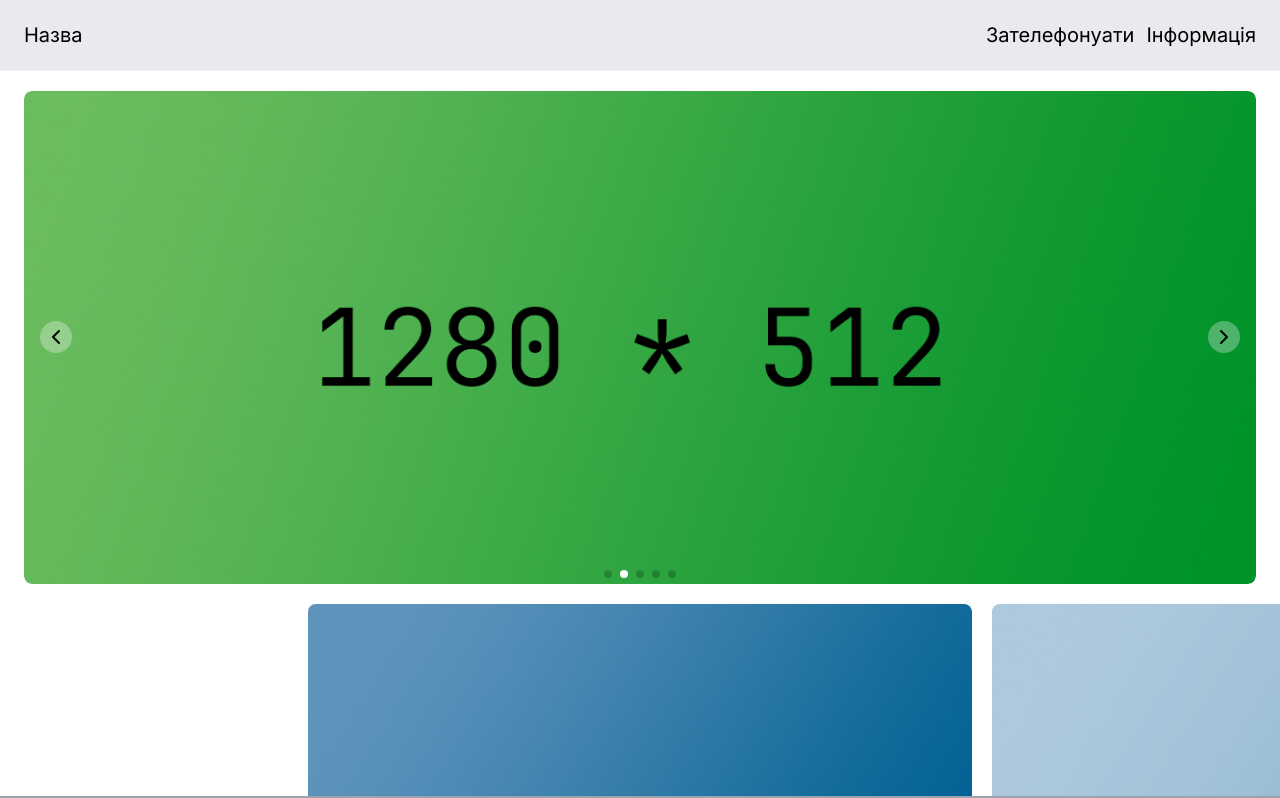
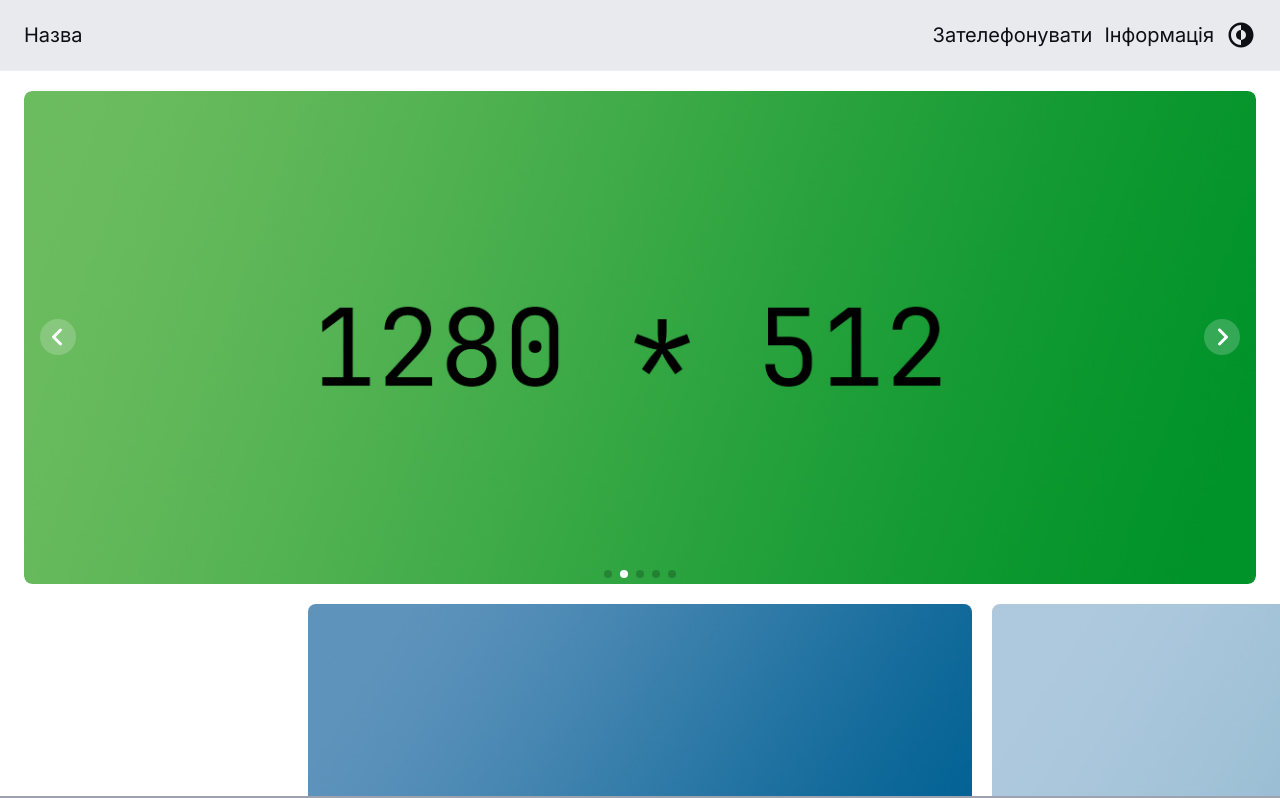
Before and after one commit to bodik87/landing-var-1, a Next.js app: page / in a window 1280 px wide. Shown: the top 798 px of the page. Built offline with nearby package versions, Linux system fonts and the light colour scheme.

Commit message:
ThemeToggle

```diff
--- a/app/globals.css
+++ b/app/globals.css
@@ -5,6 +5,10 @@
 * {
   -webkit-tap-highlight-color: transparent;
   --swiper-theme-color: #ffffff !important;
+}
+
+body {
+  @apply bg-white dark:bg-app-black text-app-black dark:text-white;
 }
 
 @layer base {
@@ -23,10 +27,10 @@
   @apply w-2;
 }
 ::-webkit-scrollbar-track {
-  @apply bg-white mb-1;
+  @apply bg-gray-400 mb-1;
 }
 ::-webkit-scrollbar-thumb {
-  @apply bg-[#353535];
+  @apply bg-[#1D1D1F];
 }
 
 .wrapper {
--- a/components/Footer.tsx
+++ b/components/Footer.tsx
@@ -2,7 +2,7 @@ import React from 'react'
 
 const Footer = () => {
   return (
-    <footer className="bg-gray-100 mt-auto">
+    <footer className="bg-gray-100 dark:bg-[#1D1D1F] mt-auto">
       <section className="wrapper flex justify-between items-center">
         <p className="text-sm">
           © 2023 Назва. Всі права захищені. Слава Україні!!!
--- a/components/Header.tsx
+++ b/components/Header.tsx
@@ -2,6 +2,7 @@
 import React, { useState } from "react";
 import Link from "next/link";
 import { useMotionValueEvent, useScroll } from "framer-motion";
+import ThemeToggle from "./ui/ThemeToggle";
 
 const Header = () => {
  const [scrollUp, setScrollUp] = useState(true);
@@ -18,17 +19,18 @@ const Header = () => {
 
  return (
   <header
-   className={`bg-gray-300/50 border-b border-b-gray-50/50 backdrop-blur-xl sticky top-0 transition-all z-30 ${!scrollUp && "-translate-y-[110%]"}`}
+   className={`bg-gray-300/50 dark:bg-white/5 border-b border-b-gray-50/30 backdrop-blur-xl sticky top-0 transition-all z-30 ${!scrollUp && "-translate-y-[110%]"}`}
   >
    <section className="wrapper flex justify-between items-center text-[min(4vw,20px)]">
     <Link href="/">Назва</Link>
 
     <nav className="space-x-3 flex items-center">
      <a href="tel:+380660984114">
-      <span className="hidden sm:block">Зателефонуати</span>
+      <span className="hidden sm:block">Зателефонувати</span>
       <span className="sm:hidden"><PhoneIcon /></span>
      </a>
      <Link href={`/information`}>Інформація</Link>
+     <ThemeToggle />
     </nav>
    </section>
   </header>
--- a/components/carousels/Carousel_full.tsx
+++ b/components/carousels/Carousel_full.tsx
@@ -54,36 +54,28 @@ export const Carousel_full = ({ slides }: Props) => {
 
       <button
         onClick={() => swiperRef.current?.slidePrev()}
-        className="hidden sm:flex absolute top-1/2 -translate-y-1/2 left-10 w-8 h-8 rounded-full bg-white/30 z-10 items-center justify-center hover:scale-105 transition-all"
+        className="idden sm:flex absolute top-1/2 -translate-y-1/2 left-10 w-9 h-9 rounded-full overflow-hidden bg-white/20 z-10 items-center justify-center hover:scale-105 transition-all rotate-180"
       >
-        <ArrowIcon />
+        <Arrow />
       </button>
       <button
         onClick={() => swiperRef.current?.slideNext()}
-        className="hidden sm:flex absolute top-1/2 -translate-y-1/2 rotate-180 right-10 w-8 h-8 rounded-full bg-white/30 z-10 items-center justify-center hover:scale-105 transition-all"
+        className="hidden sm:flex absolute top-1/2 -translate-y-1/2 right-10 w-9 h-9 rounded-full overflow-hidden bg-white/20 z-10 items-center justify-center hover:scale-105 transition-all"
       >
-        <ArrowIcon />
+        <Arrow />
       </button>
     </section>
   );
 };
 
-export function ArrowIcon() {
+function Arrow() {
   return (
     <svg
-      width="24"
-      height="24"
-      viewBox="0 0 24 24"
-      fill="none"
       xmlns="http://www.w3.org/2000/svg"
-    >
-      <path
-        d="M15 6L9 12L15 18"
-        stroke="black"
-        strokeLinecap="round"
-        strokeLinejoin="round"
-        strokeWidth="2"
-      />
+      viewBox="0 0 36 36">
+      <path fill="white"
+        d="M23.5587,16.916 C24.1447,17.4999987 24.1467,18.446 23.5647,19.034 L16.6077,26.056 C16.3147,26.352 15.9287,26.4999987 15.5427,26.4999987 C15.1607,26.4999987 14.7787,26.355 14.4867,26.065 C13.8977,25.482 13.8947,24.533 14.4777,23.944 L20.3818,17.984 L14.4408,12.062 C13.8548,11.478 13.8528,10.5279 14.4378,9.941 C15.0218,9.354 15.9738,9.353 16.5588,9.938 L23.5588,16.916 L23.5587,16.916 Z">
+      </path>
     </svg>
   );
 }
--- a/components/ui/ButtonUp.tsx
+++ b/components/ui/ButtonUp.tsx
@@ -40,11 +40,14 @@ export default function ButtonUp() {
   );
 }
 
-export function UpArrowIcon() {
+export function UpArrowIcon({ active = false }) {
   return (
     <svg xmlns="http://www.w3.org/2000/svg" width="24" height="24" fill="none">
       <path
-        stroke="#000"
+        className={`${active
+          ? "stroke-app-black dark:stroke-white"
+          : "stroke-app-black dark:stroke-white"
+          }`}
         strokeLinecap="round"
         strokeLinejoin="round"
         strokeWidth="2"
--- /dev/null
+++ b/components/ui/ThemeToggle.tsx
@@ -0,0 +1,43 @@
+"use client"
+import useTheme from '@/hooks/useTheme';
+import React from 'react'
+
+const ThemeToggle = () => {
+  const { theme, toggleTheme } = useTheme();
+  const handleClick = () => toggleTheme();
+
+  return (
+    <button
+      type="button"
+      onClick={() => handleClick()}
+      className="smallBtn"
+    >
+      <ThemeIcon active={theme === "dark"} />
+    </button>
+  )
+}
+
+export default ThemeToggle
+
+function ThemeIcon({ active = false }) {
+  return (
+    <svg xmlns="http://www.w3.org/2000/svg" width="30" height="30" fill="none">
+      <path
+        className={`${active
+          ? "fill-app-black dark:fill-white"
+          : "fill-app-black dark:fill-white"
+          }`}
+        d="M15 10a5 5 0 0 0 0 10V10Z"
+      />
+      <path
+        className={`${active
+          ? "fill-app-black dark:fill-white"
+          : "fill-app-black dark:fill-white"
+          }`}
+        fillRule="evenodd"
+        d="M15 27.5c6.904 0 12.5-5.596 12.5-12.5 0-6.903-5.596-12.5-12.5-12.5C8.097 2.5 2.5 8.097 2.5 15c0 6.904 5.597 12.5 12.5 12.5Zm0-2.5v-5a5 5 0 0 0 0-10V5C9.477 5 5 9.477 5 15s4.477 10 10 10Z"
+        clipRule="evenodd"
+      />
+    </svg>
+  );
+}
--- /dev/null
+++ b/hooks/useTheme.tsx
@@ -0,0 +1,33 @@
+import { useState, useEffect } from "react";
+
+export default function useTheme() {
+	const prevTheme = localStorage.getItem("theme");
+	const [theme, setTheme] = useState(() => {
+		if (prevTheme) {
+			return prevTheme;
+		}
+		return window.matchMedia("(prefers-color-scheme: dark)").matches
+			? "dark"
+			: "light";
+	});
+
+	useEffect(() => {
+		const root = window.document.documentElement;
+		if (theme === "dark") {
+			root.classList.remove("light");
+			root.classList.add("dark");
+		} else {
+			root.classList.remove("dark");
+			root.classList.add("light");
+		}
+		localStorage.setItem("theme", theme);
+	}, [theme]);
+
+	const toggleTheme = () => {
+		setTheme((prev) => (prev === "light" ? "dark" : "light"));
+	};
+	return {
+		theme,
+		toggleTheme,
+	};
+}
--- a/tailwind.config.ts
+++ b/tailwind.config.ts
@@ -1,6 +1,7 @@
 import type { Config } from "tailwindcss";
 
 const config: Config = {
+  darkMode: "class",
   content: [
     "./pages/**/*.{js,ts,jsx,tsx,mdx}",
     "./components/**/*.{js,ts,jsx,tsx,mdx}",
@@ -8,6 +9,9 @@ const config: Config = {
   ],
   theme: {
     extend: {
+      colors: {
+        "app-black": "#0D0F14",
+      },
       animation: {
         loading: "loading 2s linear infinite",
       },
```
